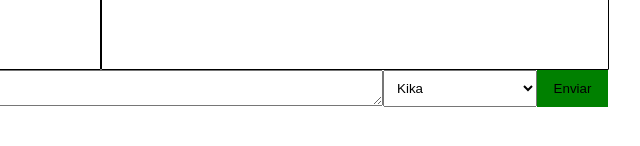
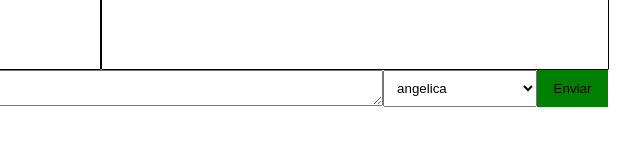
Before and after one commit to josear88/Chat-con-Node.js-y-Socket.IO, a website: page client/index.html in a window 1280 px wide. Shown: the part 362-508 px from the top of the page, 541-1181 px from the left. Drawn offline with nearby package versions, Linux system fonts and the light colour scheme; no server answers.

Commit message:
Update index.html

```diff
--- a/client/index.html
+++ b/client/index.html
@@ -74,7 +74,7 @@
                 <form onsubmit="return addMesage(this)">
                     <textarea rows="2" cols="80" id="texto" placeholder="Escribe un mensaje aquí"></textarea>
                     <select id="id">
-                        <option value="2">Kika</option>
+                        <option value="2">angelica</option>
                         <option value="3">Dogi</option>
                         <option value="4">santi</option>
                         <option value="5">wilson</option>
```
